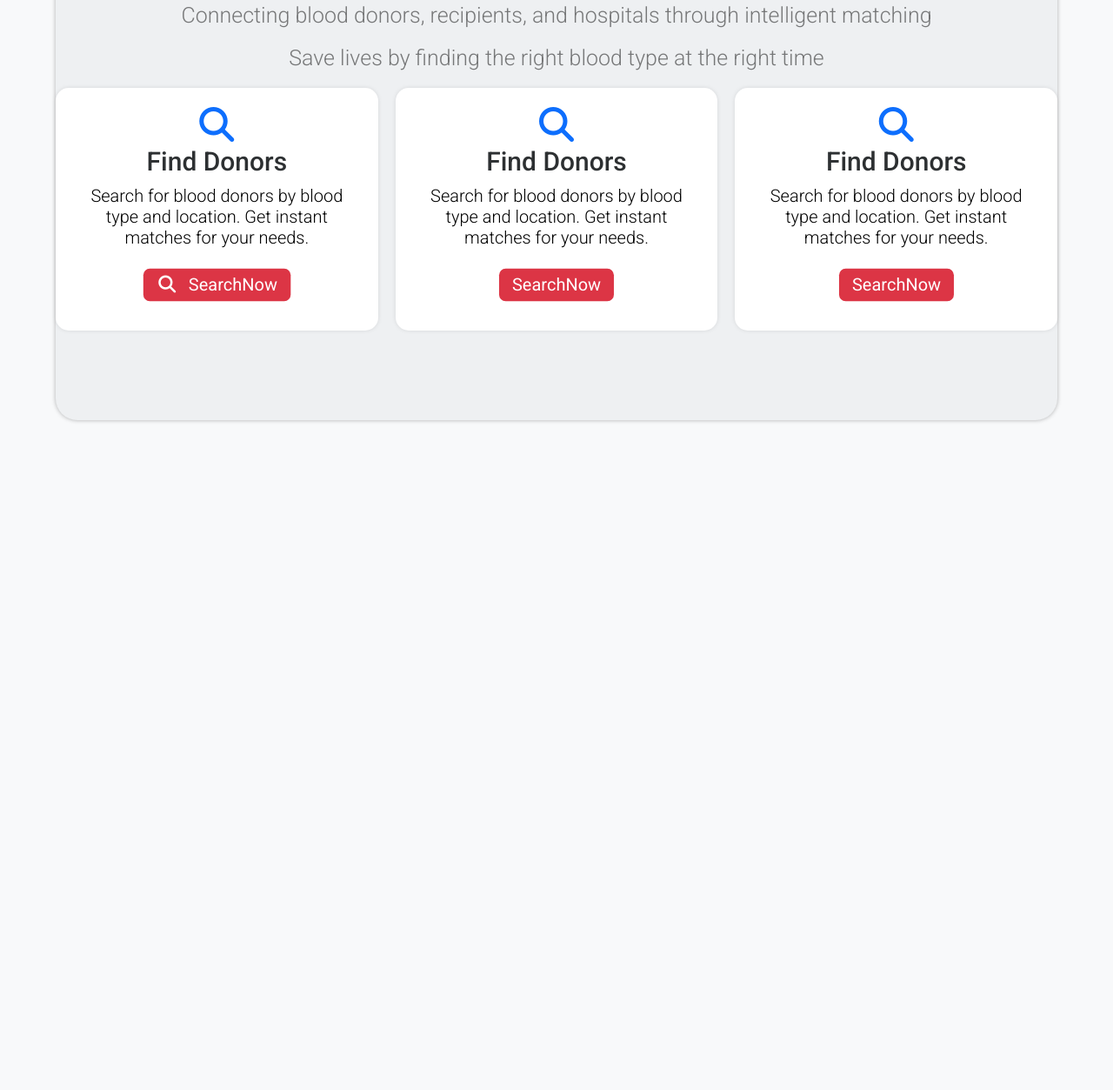
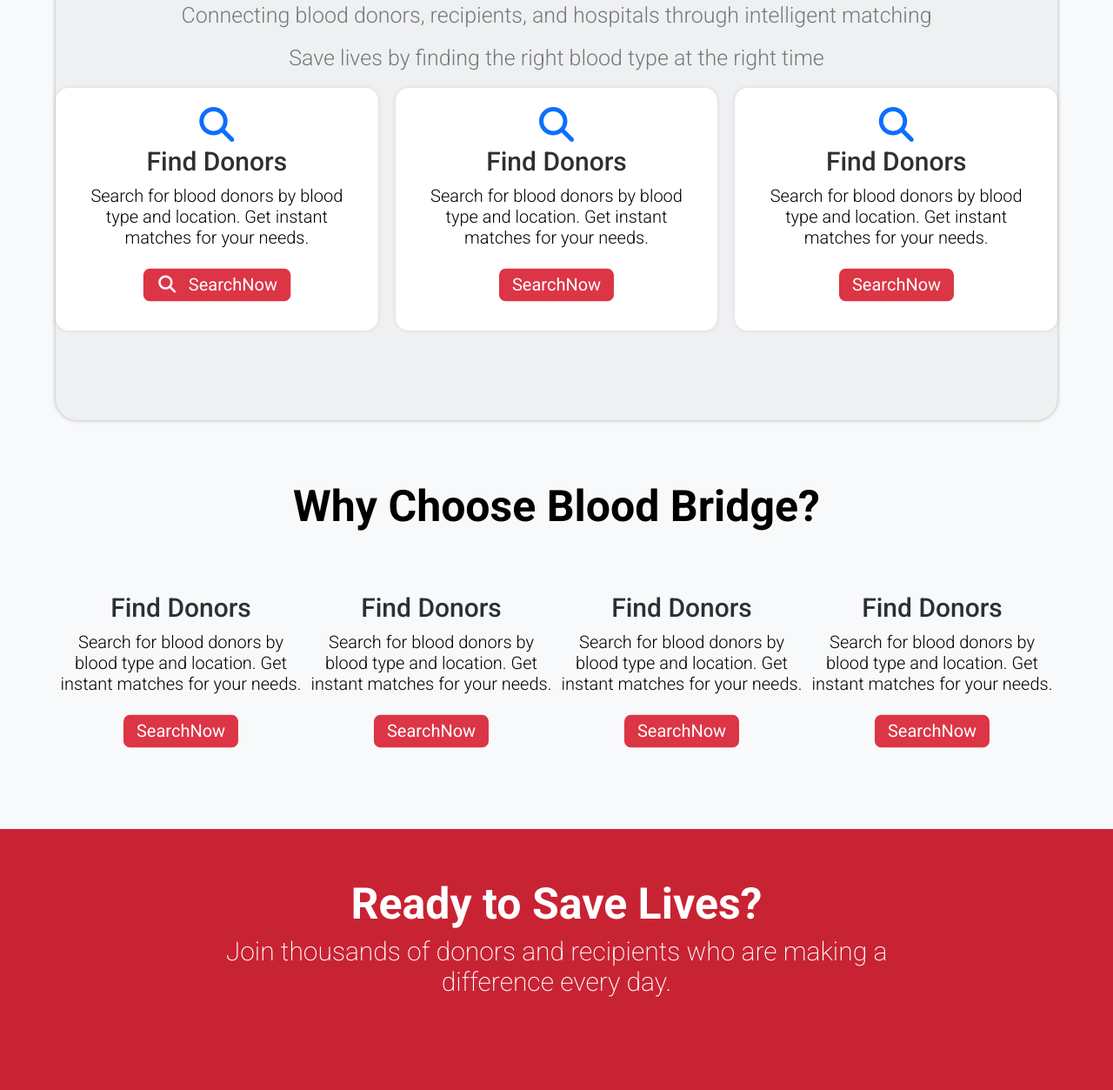
Before and after one commit to rajib041/Blood-Bridge, a plain HTML site: page MetaMorph/layouts/index.html in a window 1280 px wide. Shown: the part 329-1582 px from the top of the page at 87% size. Before the commit the page ends 832 px from the top, so only its background shows below. Drawn offline with Linux system fonts and the light colour scheme.

Commit message:
Changes made in index.html

```diff
--- a/MetaMorph/layouts/index.html
+++ b/MetaMorph/layouts/index.html
@@ -103,10 +103,12 @@
             border-radius: 15px;
             box-shadow: 0 0 5px rgba(0, 0, 0, 0.1);
         }
-        .main-cards-logo{
+
+        .main-cards-logo {
             font-size: 40px;
         }
-        .main-cards-content button{
+
+        .main-cards-content button {
             color: white;
             margin: 20px 0px;
             transform: scale(1.5);
@@ -115,30 +117,78 @@
             background-color: #dc3545;
             border-radius: 5px;
             cursor: pointer;
-            transition:  transform 0.3s ease, background-color 0.3s ease, box-shadow 0.3s ease;;
+            transition: transform 0.3s ease, background-color 0.3s ease, box-shadow 0.3s ease;
+            ;
         }
-         .main-cards-content button:hover{
+
+        .main-cards-content button:hover {
             background-color: #c82333;
             transform: scale(1.6);
-            box-shadow:0 0 5px rgba(0, 0, 0, 0.2) ;
-         }
-        .main-cards-content>p{
+            box-shadow: 0 0 5px rgba(0, 0, 0, 0.2);
+        }
+
+        .main-cards-content>p {
             font-size: 20px;
             font-weight: 300;
             margin-bottom: 10px;
         }
-        .main-cards-content>h4{
+
+        .main-cards-content>h4 {
             font-size: 30px;
             font-weight: 500;
             color: #2d3032;
             margin-bottom: 10px;
         }
-        .fa-magnifying-glass{
+
+        .fa-magnifying-glass {
             color: #0d6efd;
         }
-        .white{
+
+        .white {
             color: white;
         }
+
+        .page-info {
+            text-align: center;
+            margin-top: 40px;
+            width: 90vw;
+            height: 400px;
+            margin: auto;
+        }
+
+        .page-info-cards {
+            display: flex;
+            justify-content: space-evenly;
+        }
+
+        .page-info>h2 {
+            font-size: 50px;
+            margin: 70px 0px;
+        }
+        footer{
+            width: 100%;
+            height: 300px;
+            background-color: #c82333;
+            text-align: center;
+            display: flex;
+            justify-content: center;
+        }
+        .footer-contain {
+            padding: 50px;
+            color: white;
+            width: 70vw;
+            height: 150px;
+            display: flex;
+            flex-direction: column;
+            justify-content: space-evenly;
+            font-size: 30px;
+            font-weight: 200;
+
+        }
+        .footer-contain h2{
+            font-size: 50px;
+        }
+
     </style>
 </head>
 
@@ -168,7 +218,8 @@
                 <div class="main-cards-content">
                     <h4>Find Donors</h4>
                     <p>Search for blood donors by blood type and location. Get instant matches for your needs.</p>
-                    <button><i class="fa-solid fa-magnifying-glass white" style="margin-right: 8px;"></i>SearchNow</button>
+                    <button><i class="fa-solid fa-magnifying-glass white"
+                            style="margin-right: 8px;"></i>SearchNow</button>
                 </div>
             </div>
             <div class="main-cards">
@@ -194,7 +245,37 @@
 
         </div>
     </main>
-
+    <div class="page-info">
+        <h2>Why Choose Blood Bridge?</h2>
+        <div class="page-info-cards">
+            <div class="main-cards-content">
+                <h4>Find Donors</h4>
+                <p>Search for blood donors by blood type and location. Get instant matches for your needs.</p>
+                <button>SearchNow</button>
+            </div>
+            <div class="main-cards-content">
+                <h4>Find Donors</h4>
+                <p>Search for blood donors by blood type and location. Get instant matches for your needs.</p>
+                <button>SearchNow</button>
+            </div>
+            <div class="main-cards-content">
+                <h4>Find Donors</h4>
+                <p>Search for blood donors by blood type and location. Get instant matches for your needs.</p>
+                <button>SearchNow</button>
+            </div>
+            <div class="main-cards-content">
+                <h4>Find Donors</h4>
+                <p>Search for blood donors by blood type and location. Get instant matches for your needs.</p>
+                <button>SearchNow</button>
+            </div>
+        </div>
+    </div>
+    <footer>
+        <div class="footer-contain">
+            <h2>Ready to Save Lives?</h2>
+            <p>Join thousands of donors and recipients who are making a difference every day.</p>
+        </div>
+    </footer>
 </body>
 
 </html>
```
